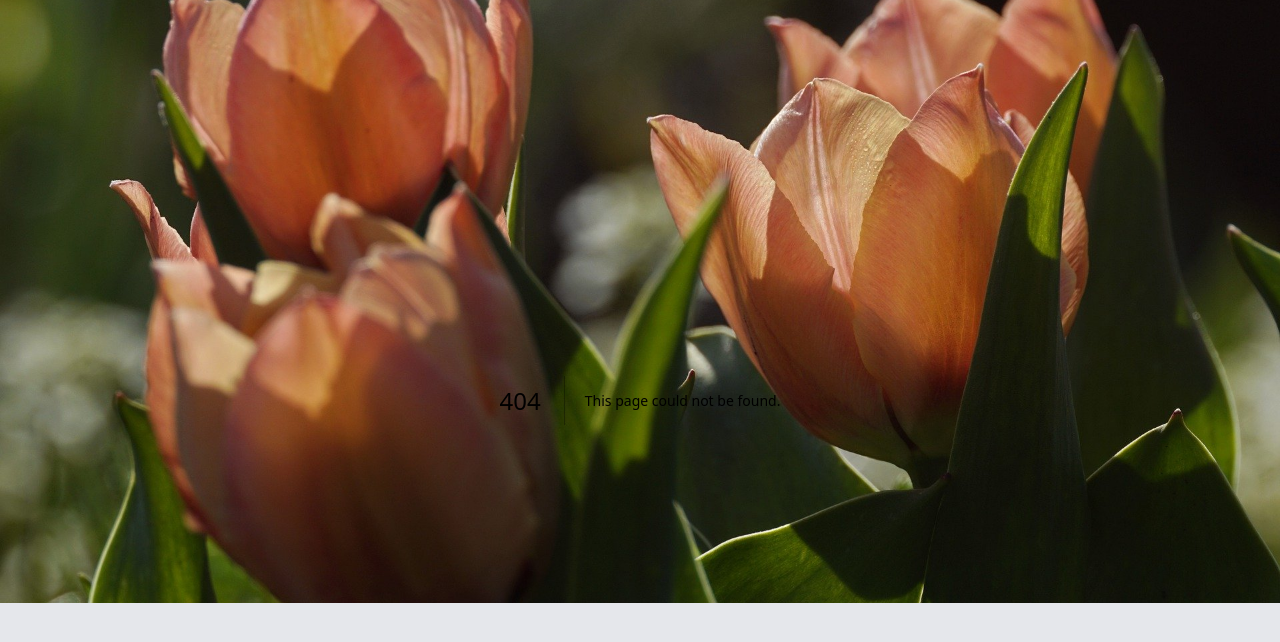
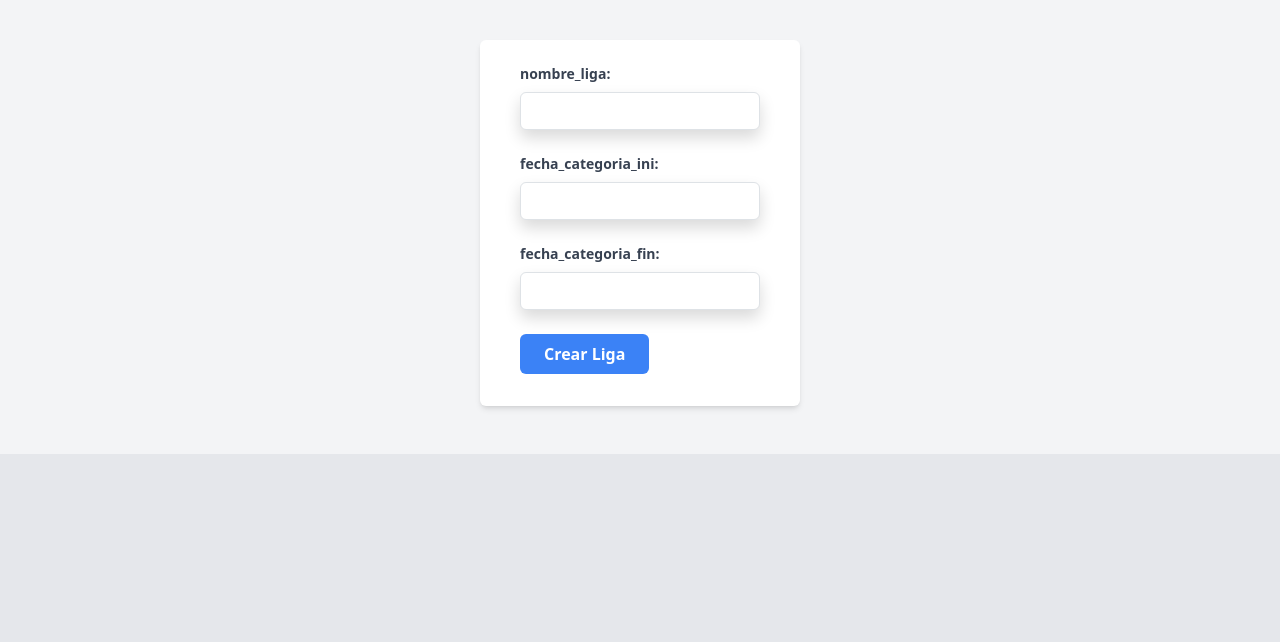
Before and after one commit to JesusRuizH/lsoccer, a Next.js app: page /newLiga in a window 1280 px wide. Before the commit this address had no page. Shown: the top 642 px of the page. Built offline with nearby package versions, Linux system fonts and the light colour scheme.

Commit message:
añadiendo liga

```diff
--- /dev/null
+++ b/components/ligaCard.js
@@ -0,0 +1,16 @@
+import Link from "next/link"
+
+export function LigaCard({lig}) {
+  return (
+    <Link legacyBehavior href={`/liga/${lig.PK_liga}`} key={lig.PK_liga}>
+    <a>
+        <div className="border border-gray-200 shadow-md p-6">
+        <h3><p id="layoutTxt">Nombre de la liga: </p>{lig.nombre_liga} </h3>
+        <h3><p id="layoutTxt">Fecha de inicio de la liga: </p>{lig.fecha_categoria_ini} </h3>
+        <h3><p id="layoutTxt">Fecha de termino de la liga: </p>{lig.fecha_categoria_fin} </h3>
+
+        </div>
+    </a>
+  </Link>
+  )
+}
--- /dev/null
+++ b/components/ligaForm.js
@@ -0,0 +1,108 @@
+import axios from 'axios';
+import { useEffect, useState } from 'react';
+import {useRouter} from 'next/router';
+import { toast } from 'react-toastify';
+
+export function LigaForm() {
+
+    const [lig, setLiga] = useState({
+        nombre_liga: "",fecha_categoria_ini: "", fecha_categoria_fin: "",
+    })
+    const router = useRouter()
+
+    const handleSubmit = async(e) => {
+        e.preventDefault();
+
+        try {
+            if (router.query.id){
+                await axios.put('/api/liga/' + router.query.id, lig)
+                toast.success('liga Editado Correctamente')
+            }else {
+                await axios.post('/api/liga', lig)
+                toast.success('liga Creado Correctamente')
+            }
+            router.push('/liga')
+        } catch (error) {
+
+            toast.error(error.response.data.message)
+        }
+    };
+
+    const handleChange = ({target: {name, value}}) =>
+    setLiga ({...lig, [name]: value})
+
+    useEffect(() => {
+
+        const getLiga = async () => {
+            const {data} = await axios.get('/api/liga/' + router.query.id)
+            setLiga(data)
+        }
+
+        if (router.query.id){
+            getLiga(router.query.id)
+        }
+    }, [])
+
+
+    return (
+        <div className="w-full max-w-xs">
+        <form
+          onSubmit={handleSubmit}
+          className="bg-white shadow-md rounded px-10  pt-6 pb-8 mb-2"
+        >
+
+          <div className="mb-4">
+          <label
+            htmlFor="nombre_liga"
+            className="block text-gray-700 text-sm font-bold mb-2"
+          >
+            nombre_liga:
+          </label>
+          <input
+            type="text"
+            name="nombre_liga"
+            onChange={handleChange}
+            className="shadow appearance-none border rounded  w-full py-2 px-3 text-gray-700 leading-tight focus:outline-none focus:shadow-outline"
+            value={lig.nombre_liga}
+          />
+          </div>
+
+          <div className="mb-4">
+          <label
+            htmlFor="fecha_categoria_ini"
+            className="block text-gray-700 text-sm font-bold mb-2"
+          >
+            fecha_categoria_ini:
+          </label>
+          <input
+            type="text"
+            name="fecha_categoria_ini"
+            onChange={handleChange}
+            className="shadow appearance-none border rounded  w-full py-2 px-3 text-gray-700 leading-tight focus:outline-none focus:shadow-outline"
+            value={lig.fecha_categoria_ini}
+          />
+          </div>
+
+          <div className="mb-4">
+          <label
+            htmlFor="fecha_categoria_fin"
+            className="block text-gray-700 text-sm font-bold mb-2"
+          >
+            fecha_categoria_fin:
+          </label>
+          <input
+            type="text"
+            name="fecha_categoria_fin"
+            onChange={handleChange}
+            className="shadow appearance-none border rounded  w-full py-2 px-3 text-gray-700 leading-tight focus:outline-none focus:shadow-outline"
+            value={lig.fecha_categoria_fin}
+          />
+          </div>
+
+          <button className="bg-blue-500 hover:bg-blue-700 py-2 px-4 rounded focus:outline-none focus:shadow-outline font-bold text-white">
+            {router.query.id ? "Editar Liga" : "Crear Liga"}
+          </button>
+        </form>
+      </div>
+    );
+}
--- /dev/null
+++ b/src/pages/api/liga/[id].js
@@ -0,0 +1,48 @@
+import { pool } from "../../../../config/db"
+
+export default async function handler(req, res){
+
+    switch (req.method) {
+        case 'GET':
+            return await getLiga(req, res)
+        case 'DELETE':
+            return await deleteLiga(req, res)
+        case 'PUT':
+            return await updateLiga(req, res)
+        default:
+            break;
+    }
+
+}
+
+const getLiga = async (req, res) => {
+    try {
+        const {id} = req.query
+        const [result] = await pool.query("SELECT * FROM liga WHERE PK_liga = ?", [id])
+        return res.status(200).json(result[0])
+    } catch (error) {
+        return res.status(500).json({message: error.message})
+    }
+}
+
+const deleteLiga = async (req, res) => {
+    try {
+        const {id} = req.query
+        await pool.query('delete from liga where PK_liga = ?', [id])
+        return res.status(204).json()
+    } catch (error) {
+        return res.status(500).json({message: error.message})
+    }
+}
+
+const updateLiga = async (req, res) => {
+    const {id} = req.query
+    const {nombre_liga, fecha_categoria_ini, fecha_categoria_fin,} = req.body
+    try {
+        await pool.query('UPDATE liga SET nombre_liga = ? , fecha_categoria_ini = ? , fecha_categoria_fin = ? WHERE PK_liga = ?' , [nombre_liga, fecha_categoria_ini, fecha_categoria_fin, id]);
+        return res.status(204).json()
+    } catch (error) {
+        return res.status(500).json({message: error.message})
+    }
+
+}
--- /dev/null
+++ b/src/pages/api/liga/index.js
@@ -0,0 +1,36 @@
+import { pool } from '../../../../config/db'
+
+export default async function handler(req, res){
+
+    switch(req.method){
+        //si la llamada a la pagina es GET va a listar todos los productos
+        case 'GET':
+            return await getLiga(req, res);
+        //si ees POST va a guardar el producto
+        case 'POST':
+            return await saveLiga(req,res)
+    }
+
+}
+
+//funciones
+const getLiga = async (req, res) => {
+    try {
+        const [result] = await pool.query('SELECT * FROM liga')
+        //console.log(result);
+        return res.status(200).json(result)
+    } catch (error) {
+        return res.status(500).json({error});
+    }
+}
+
+const saveLiga = async (req, res)=>{
+    try {
+        const {nombre_liga, fecha_categoria_ini, fecha_categoria_fin,} = req.body
+
+        const [result] = await pool.query('INSERT INTO liga SET ?', {nombre_liga, fecha_categoria_ini, fecha_categoria_fin})
+        return res.status(200).json({nombre_liga, fecha_categoria_ini, fecha_categoria_fin, id: result.insertId})
+    } catch (error) {
+        return res.status(500).json({message: error.message})
+    }
+}
--- /dev/null
+++ b/src/pages/liga.js
@@ -0,0 +1,48 @@
+import axios from "axios";
+import { Layout } from "../../components/Layout";
+import Link from 'next/link'
+import { useRouter } from "next/router";
+import { LigaCard } from "../../components/ligaCard";
+
+function FirstPage({liga}) {
+
+  const router = useRouter()
+
+  const renderLiga = () => {
+
+    if(liga.length === 0) return <h1 className="teext-center text-2xl font-bold">No existen ligas por el momento</h1>
+    return liga.map((lig) => (
+      <LigaCard lig={lig} key={lig.PK_liga} />
+    ));
+  }
+
+  return (
+    //toma productForm dede components para darle formato a la pagina inicial
+    <Layout>
+      <div className="grid gap-4 grid-cols-1 md:grid-cols-3">
+        {renderLiga()}
+
+        <button className="bg-orange-500 hover:bg-amber-400 py-2 px-4 rounded focus:outline-none focus:shadow-outline font-bold text-white"
+        onClick={() => router.push("/newLiga")}
+        >Nueva liga</button>
+      </div>
+
+    </Layout>
+  );
+}
+
+//funcion especial de next para ejecutar una logica antes ded que la pantalla sea devuelta al cliente
+export  const getServerSideProps = async (context)  =>{
+  const {data: liga} = await axios.get(
+    "http://localhost:3000/api/liga"
+    );
+
+  return {
+    props: {
+        liga,
+    }, // will be passed to the page component as props
+  };
+};
+
+
+export default FirstPage;
--- /dev/null
+++ b/src/pages/liga/[id].js
@@ -0,0 +1,53 @@
+import { Layout } from '../../../components/Layout'
+import axios from 'axios'
+import {useRouter} from 'next/router'
+import { toast } from 'react-toastify'
+
+function LigaPage({ lig }) {
+
+    const router = useRouter()
+
+    const handleDelete = async (id) => {
+      try {
+        await axios.delete('/api/liga/' + id)
+        router.push('/liga')
+      } catch (error) {
+        toast.error(error.response.data.message)
+      }
+    }
+  //when I press the button comes here
+  return (
+    <Layout>
+      <h1>{lig.PK_liga}</h1>
+      <h1>{lig.nombre_liga}</h1>
+
+      <button
+        className="bg-red-500 hover:bg-red-700 text-white px-3 py-2 rounded"
+        onClick={() => handleDelete(lig.PK_liga)}
+      >
+
+        Eliminar
+      </button>
+
+      <button
+        className="bg-gray-500 hover:bg-gray-800 ml-2 text-white px-5 py-2 rounded"
+        onClick={() => router.push("/liga/edit/"+lig.PK_liga)}
+      >
+        Editar
+      </button>
+
+    </Layout>
+  );
+}
+
+export const getServerSideProps = async (context) => {
+
+    const {data: lig} = await axios.get('http://localhost:3000/api/liga/' + context.query.id)
+    return {
+        props: {
+            lig,
+        },
+    };
+};
+
+export default LigaPage;
--- /dev/null
+++ b/src/pages/liga/edit/[id].js
@@ -0,0 +1,4 @@
+import newLiga from '../../newLiga';
+
+
+export default newLiga;
--- /dev/null
+++ b/src/pages/newLiga.js
@@ -0,0 +1,15 @@
+import { Layout } from "../../components/Layout";
+import { LigaForm } from "../../components/ligaForm";
+
+
+function NewLiga() {
+  return (
+    <Layout>
+      <div className="grid place-items-center h-5/6">
+        <LigaForm />
+      </div>
+    </Layout>
+    );
+}
+
+export default NewLiga
```
